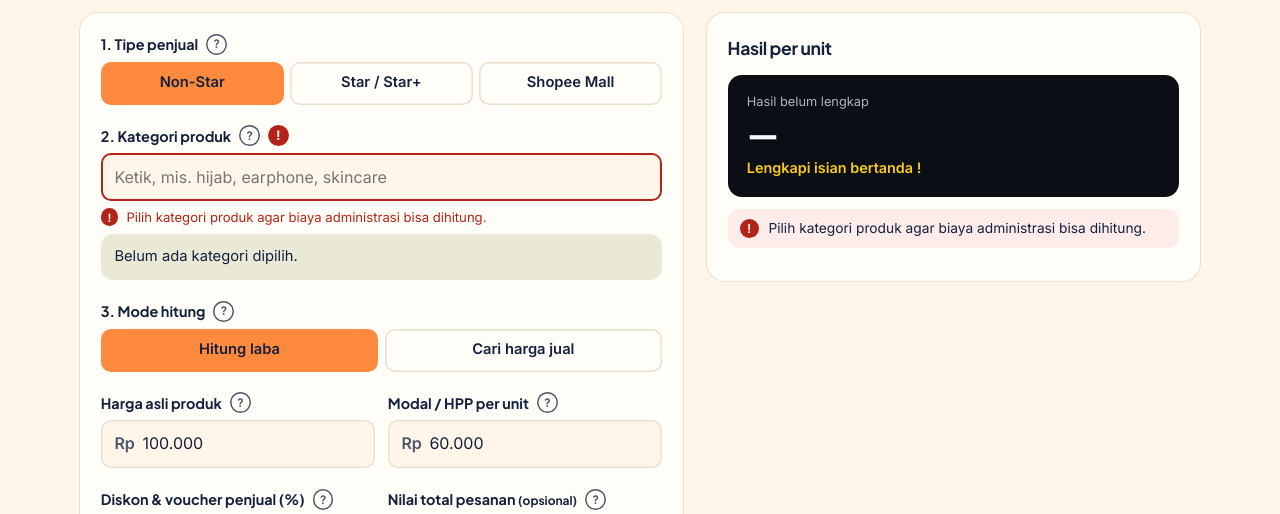
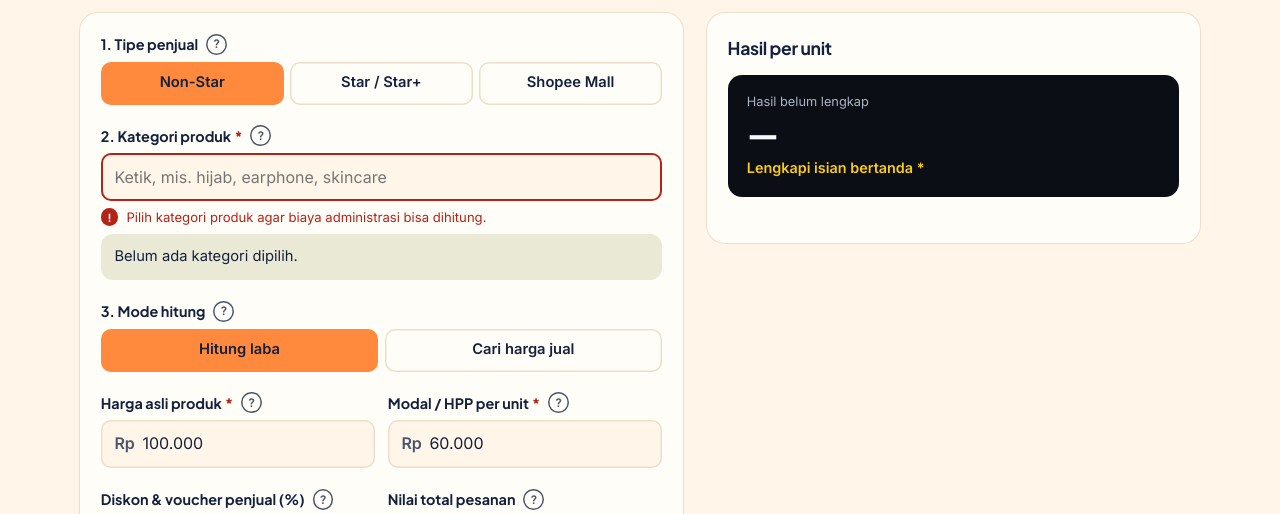
Before and after one commit to pawang-ai/marketplace, a website: page public/shopee/index.html in a window 1280 px wide. Shown: the part 243-757 px from the top of the page. Drawn offline with Linux system fonts and the light colour scheme.

Commit message:
fix: tandai field wajib dengan bintang merah, hapus tanda seru ganda
- Field wajib (kategori, harga asli, target margin, modal) diberi
  bintang merah dan aria-required; teks "(opsional)" dihapus.
- Tanda seru hanya di pesan di bawah field, tidak lagi di samping label
  maupun di angka hasil. Panel hasil hanya memuat catatan level hasil.
- chore(ci): actions/checkout dan actions/setup-node ke v7.

```diff
--- a/public/shopee/index.html
+++ b/public/shopee/index.html
@@ -88,12 +88,11 @@ footer .src { font-size: .8rem; color: var(--muted); margin-bottom: 1rem; }
 @supports (position-area: block-start) {
   .tip { inset: auto; margin: .4rem 0; position-area: block-start; position-try-fallbacks: flip-block, flip-inline; }
 }
-.flag, .fmsg::before { flex: none; display: inline-grid; place-items: center; width: 1.3rem; height: 1.3rem; border-radius: 50%; font: 800 .8rem/1 "Plus Jakarta Sans", sans-serif; }
-.flag { margin-left: .4rem; }
-.flag.err, .fmsg.err::before, .alert.err::before { background: light-dark(#b42318, #f87171); color: light-dark(#fff, #14213d); }
-.flag.warn, .fmsg.warn::before, .alert.warn::before { background: light-dark(#b45309, #facc15); color: light-dark(#fff, #14213d); }
+.fmsg::before { flex: none; display: inline-grid; place-items: center; width: 1.1rem; height: 1.1rem; margin-top: .05rem; border-radius: 50%; font: 800 .7rem/1 "Plus Jakarta Sans", sans-serif; content: "!"; }
+.req { margin-left: .2rem; color: light-dark(#b42318, #f87171); font-weight: 800; }
+.fmsg.err::before, .alert.err::before { background: light-dark(#b42318, #f87171); color: light-dark(#fff, #14213d); }
+.fmsg.warn::before, .alert.warn::before { background: light-dark(#b45309, #facc15); color: light-dark(#fff, #14213d); }
 .fmsg { display: flex; gap: .5rem; align-items: flex-start; margin-top: .4rem; font-size: .82rem; line-height: 1.4; }
-.fmsg::before { content: "!"; width: 1.1rem; height: 1.1rem; font-size: .7rem; margin-top: .05rem; }
 .fmsg.err { color: light-dark(#b42318, #fca5a5); } .fmsg.warn { color: light-dark(#8a4108, #fde68a); }
 input[data-warn] { box-shadow: inset 0 0 0 2px light-dark(#b45309, #facc15); }
 input[aria-invalid="true"] { box-shadow: inset 0 0 0 2px light-dark(#b42318, #f87171); }
@@ -101,7 +100,6 @@ input[aria-invalid="true"] { box-shadow: inset 0 0 0 2px light-dark(#b42318, #f8
 .alert { display: flex; gap: .6rem; align-items: flex-start; font-size: .86rem; line-height: 1.4; padding: .6rem .75rem; border-radius: 12px; background: light-dark(#fff1de, #2a2112); }
 .alert.err { background: light-dark(#fdecea, #2d1618); }
 .alert::before { content: "!"; flex: none; display: grid; place-items: center; width: 1.2rem; height: 1.2rem; border-radius: 50%; font: 800 .75rem/1 "Plus Jakarta Sans", sans-serif; }
-.big .num .flag { margin-left: .5rem; vertical-align: middle; font-size: 1rem; width: 1.6rem; height: 1.6rem; }
 </style>
 </head>
 <body>
@@ -135,9 +133,9 @@ input[aria-invalid="true"] { box-shadow: inset 0 0 0 2px light-dark(#b42318, #f8
       </fieldset>
 
       <div>
-        <div class="lh" data-help="kategori" data-field="q"><label class="l" for="q">2. Kategori produk</label></div>
+        <div class="lh" data-help="kategori" data-field="q"><label class="l" for="q">2. Kategori produk<span class="req" aria-hidden="true">*</span></label></div>
         <div class="combo">
-          <input type="search" id="q" placeholder="Ketik, mis. hijab, earphone, skincare" aria-controls="res" aria-describedby="e-q qstat">
+          <input type="search" id="q" aria-required="true" placeholder="Ketik, mis. hijab, earphone, skincare" aria-controls="res" aria-describedby="e-q qstat">
           <ul class="results" id="res" aria-label="Hasil pencarian kategori" hidden></ul>
         </div>
         <p class="hint" id="qstat" aria-live="polite"></p>
@@ -155,13 +153,13 @@ input[aria-invalid="true"] { box-shadow: inset 0 0 0 2px light-dark(#b42318, #f8
       </fieldset>
 
       <div class="row">
-        <div id="hargaBox"><div class="lh" data-help="harga" data-field="harga"><label class="l" for="harga">Harga asli produk</label></div><div class="money"><b>Rp</b><input type="text" id="harga" inputmode="numeric" value="100.000" aria-describedby="e-harga"></div><p class="fmsg" id="e-harga" hidden></p></div>
-        <div id="targetBox" hidden><div class="lh" data-help="target" data-field="target"><label class="l" for="target">Target margin laba (%)</label></div><input type="text" id="target" inputmode="decimal" value="20" aria-describedby="e-target"><p class="fmsg" id="e-target" hidden></p></div>
-        <div><div class="lh" data-help="modal" data-field="modal"><label class="l" for="modal">Modal / HPP per unit</label></div><div class="money"><b>Rp</b><input type="text" id="modal" inputmode="numeric" value="60.000" aria-describedby="e-modal"></div><p class="fmsg" id="e-modal" hidden></p></div>
+        <div id="hargaBox"><div class="lh" data-help="harga" data-field="harga"><label class="l" for="harga">Harga asli produk<span class="req" aria-hidden="true">*</span></label></div><div class="money"><b>Rp</b><input type="text" id="harga" aria-required="true" inputmode="numeric" value="100.000" aria-describedby="e-harga"></div><p class="fmsg" id="e-harga" hidden></p></div>
+        <div id="targetBox" hidden><div class="lh" data-help="target" data-field="target"><label class="l" for="target">Target margin laba (%)<span class="req" aria-hidden="true">*</span></label></div><input type="text" id="target" aria-required="true" inputmode="decimal" value="20" aria-describedby="e-target"><p class="fmsg" id="e-target" hidden></p></div>
+        <div><div class="lh" data-help="modal" data-field="modal"><label class="l" for="modal">Modal / HPP per unit<span class="req" aria-hidden="true">*</span></label></div><div class="money"><b>Rp</b><input type="text" id="modal" aria-required="true" inputmode="numeric" value="60.000" aria-describedby="e-modal"></div><p class="fmsg" id="e-modal" hidden></p></div>
       </div>
       <div class="row">
         <div><div class="lh" data-help="diskon" data-field="diskon"><label class="l" for="diskon">Diskon &amp; voucher penjual (%)</label></div><input type="text" id="diskon" inputmode="decimal" value="0" aria-describedby="e-diskon"><p class="fmsg" id="e-diskon" hidden></p></div>
-        <div><div class="lh" data-help="order" data-field="order"><label class="l" for="order">Nilai total pesanan <small>(opsional)</small></label></div><div class="money"><b>Rp</b><input type="text" id="order" inputmode="numeric" placeholder="sama dengan 1 produk" aria-describedby="e-order"></div><p class="fmsg" id="e-order" hidden></p></div>
+        <div><div class="lh" data-help="order" data-field="order"><label class="l" for="order">Nilai total pesanan</label></div><div class="money"><b>Rp</b><input type="text" id="order" inputmode="numeric" placeholder="sama dengan 1 produk" aria-describedby="e-order"></div><p class="fmsg" id="e-order" hidden></p></div>
       </div>
 
       <fieldset aria-labelledby="l-prog">
@@ -236,7 +234,6 @@ document.querySelectorAll("[data-help]").forEach((h) => {
   b.setAttribute("interestfor", tip.id); b.setAttribute("popovertarget", tip.id); b.setAttribute("popovertargetaction", "show");
   b.setAttribute("aria-label", "Penjelasan " + name); b.setAttribute("aria-expanded", "false");
   h.append(b, tip);
-  if (h.dataset.field) { const f = document.createElement("span"); f.className = "flag"; f.dataset.flag = h.dataset.field; f.hidden = true; f.setAttribute("role", "img"); f.setAttribute("aria-label", "Perlu perhatian"); f.textContent = "!"; h.append(f); }
 });
 document.addEventListener("toggle", (e) => {
   if (!e.target.id) return;
@@ -378,9 +375,8 @@ function validate() {
 function paint(issues) {
   const by = Object.fromEntries(issues.map((i) => [i.id, i]));
   for (const id of FIELDS) {
-    const i = by[id], m = $("e-" + id), fl = document.querySelector(`[data-flag="${id}"]`), inp = $(id);
+    const i = by[id], m = $("e-" + id), inp = $(id);
     m.hidden = !i; m.className = "fmsg" + (i ? " " + i.level : ""); m.textContent = i ? i.msg : "";
-    if (fl) { fl.hidden = !i; fl.className = "flag" + (i ? " " + i.level : ""); }
     if (i && i.level === "err") inp.setAttribute("aria-invalid", "true"); else inp.removeAttribute("aria-invalid");
     inp.toggleAttribute("data-warn", !!i && i.level === "warn");
   }
@@ -402,19 +398,18 @@ function render() {
     if (val("order") > 0 && val("order") < r.base) issues.push({ id: "order", level: "warn", msg: "Nilai pesanan lebih kecil dari harga produk, dihitung sebagai 1 produk per pesanan." });
   }
   paint(issues);
-  const alerts = issues.map((i) => ({ level: i.level, msg: i.msg }));
+  const alerts = [];
   if (!hasErr && price > 0 && laba < 0) alerts.push({ level: "warn", msg: `Laba bersih minus ${rp(-laba)} per unit. Naikkan harga, turunkan diskon, atau kurangi program berbiaya.` });
   else if (!hasErr && price > 0 && margin < 5 && laba >= 0) alerts.push({ level: "warn", msg: `Margin hanya ${pc(margin)}, tipis jika ada retur atau biaya tak terduga.` });
   $("alerts").replaceChildren(...alerts.map((a) => { const li = document.createElement("li"); li.className = "alert " + a.level; li.textContent = a.msg; return li; }));
 
-  const flag = (lv) => `<span class="flag ${lv}" role="img" aria-label="Perlu perhatian">!</span>`;
   if (hasErr) {
-    $("big").innerHTML = `<div class="lbl">Hasil belum lengkap</div><div class="num">—</div><div class="mg">Lengkapi isian bertanda !</div>`;
+    $("big").innerHTML = `<div class="lbl">Hasil belum lengkap</div><div class="num">—</div><div class="mg">Lengkapi isian bertanda *</div>`;
     $("tbl").innerHTML = ""; $("notes").innerHTML = ""; return;
   }
   $("big").innerHTML = mode() === "harga" && minPrice != null
     ? `<div class="lbl">Harga jual asli minimal</div><div class="num pos">${rp(minPrice)}</div><div class="mg">Laba ${rp(laba)} · margin ${pc(margin)}</div>`
-    : `<div class="lbl">Laba bersih per unit</div><div class="num ${laba < 0 ? "neg" : "pos"}">${rp(laba)}${laba < 0 ? flag("warn") : ""}</div><div class="mg">Margin ${pc(margin)} dari harga asli</div>`;
+    : `<div class="lbl">Laba bersih per unit</div><div class="num ${laba < 0 ? "neg" : "pos"}">${rp(laba)}</div><div class="mg">Margin ${pc(margin)} dari harga asli</div>`;
   const disc = price - r.base, rows = [`<tr><th>Harga asli</th><td>${rp(price)}</td></tr>`];
   if (disc > 0) rows.push(`<tr><th>Diskon &amp; voucher penjual</th><td>-${rp(disc)}</td></tr>`);
   r.L.forEach((x) => rows.push(`<tr><th>${x.label}<br><small>${x.note}</small></th><td>-${rp(x.v)}</td></tr>`));
```
Also changed, not shown: .github/workflows/deploy.yml, .github/workflows/preview.yml.
